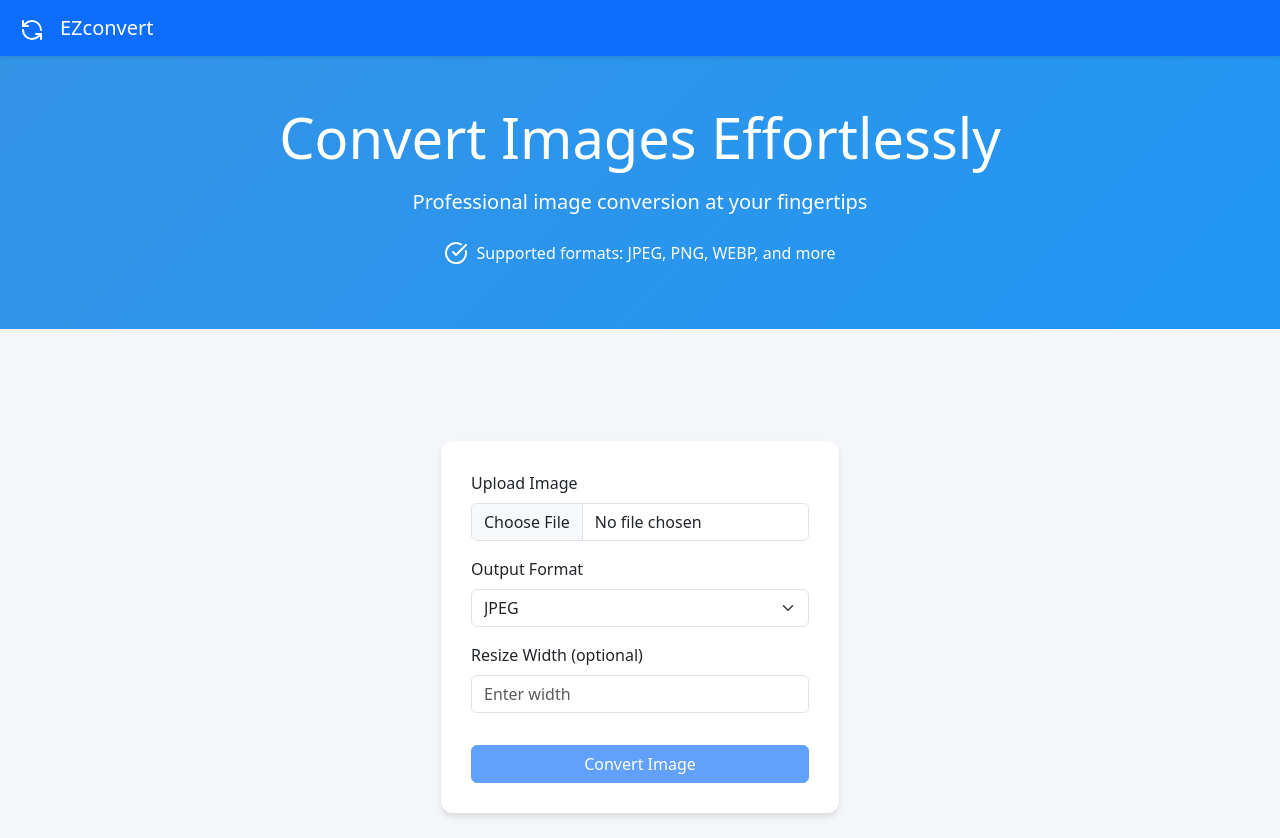
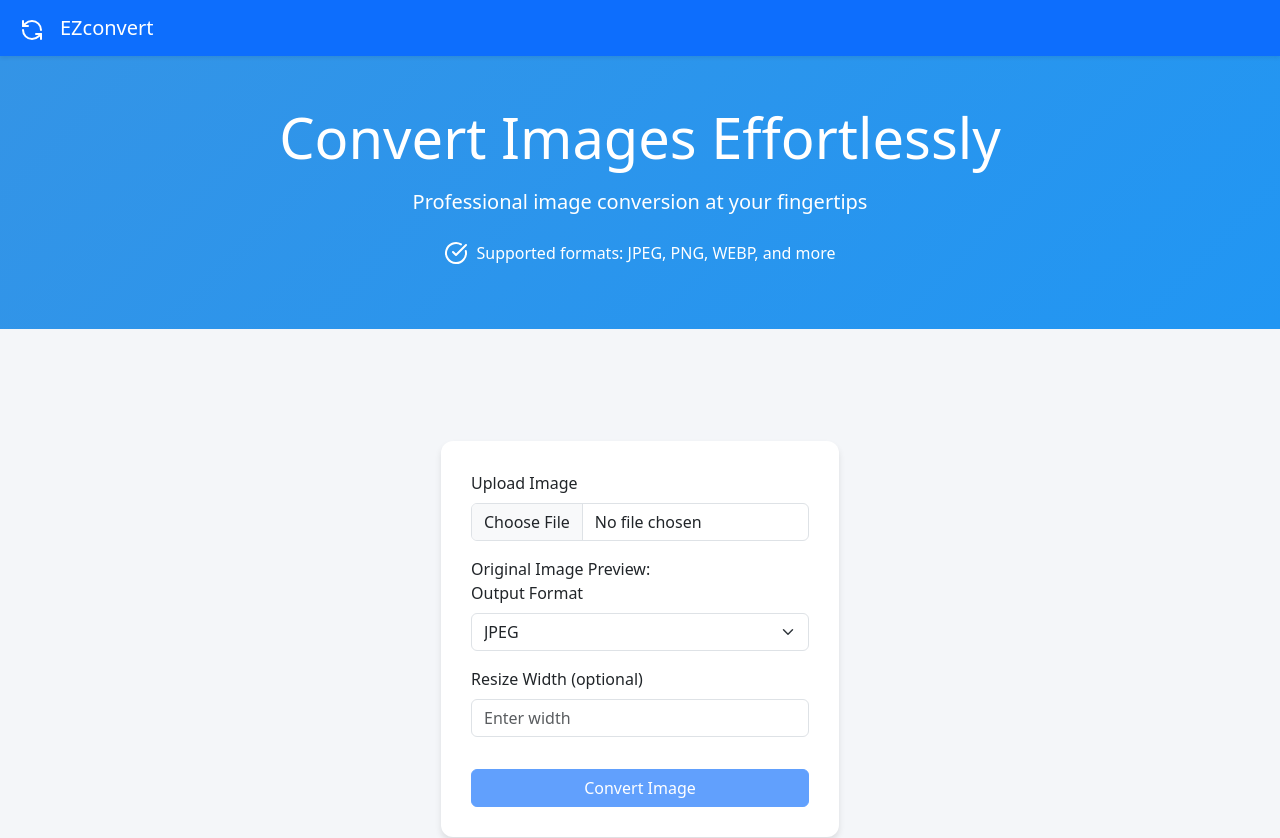
Before and after one commit to ayush-sharma11/ezconvert, a React (Vite) app: page /home in a window 1280 px wide. Shown: the top 838 px of the page. Built offline with nearby package versions, Linux system fonts and the light colour scheme.

Commit message:
Added preview message

```diff
--- a/src/Pages/Home.jsx
+++ b/src/Pages/Home.jsx
@@ -104,6 +104,7 @@ const Home = () => {
                                     />
                                 </div>
                                 <div>
+                                    <label>Original Image Preview:</label>
                                     <img
                                         id="preview"
                                         src={previewSrc}
```
